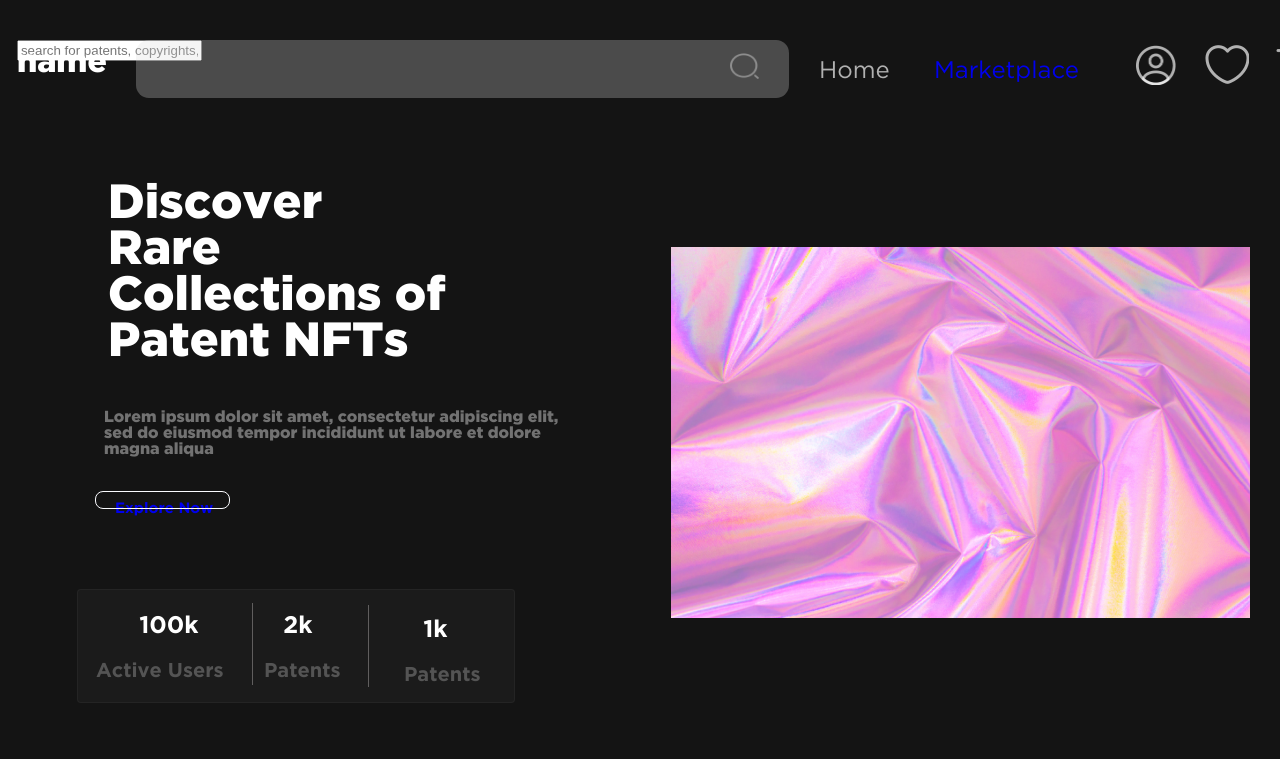
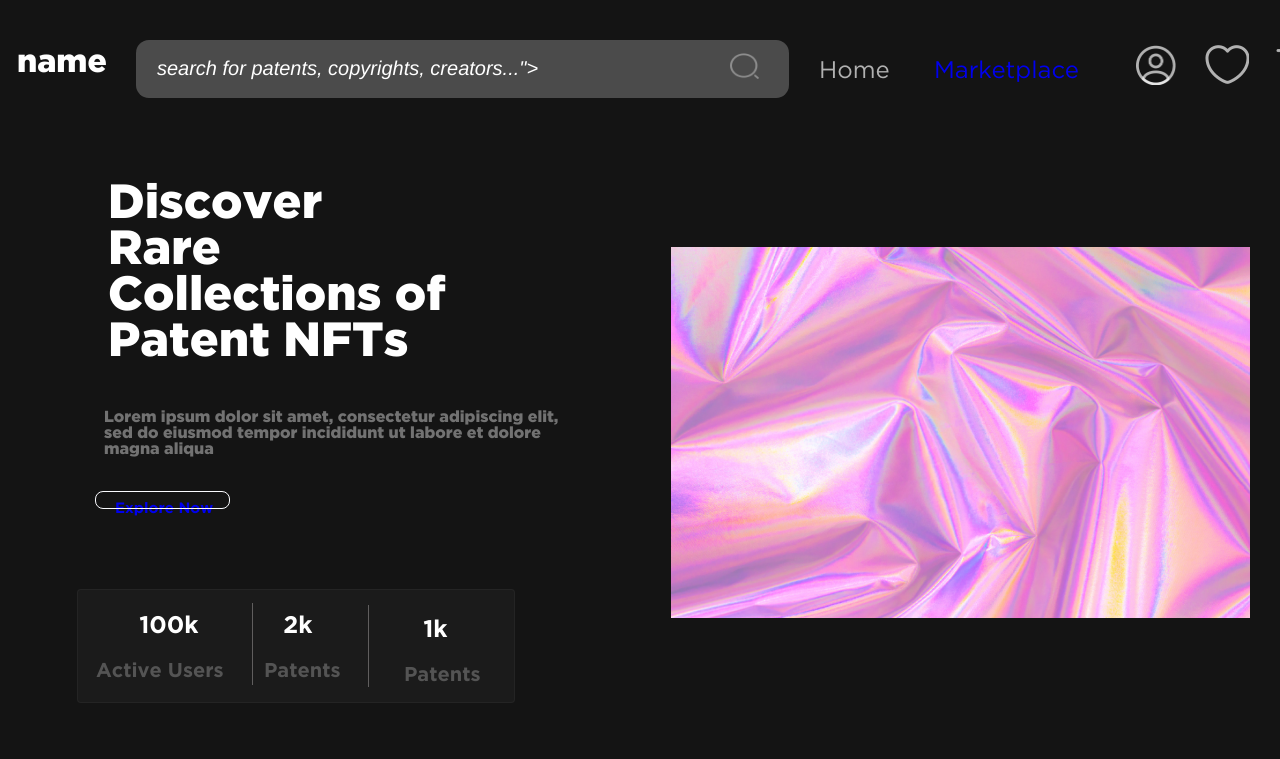
Before and after one commit to Riyagupta0204/PatNSwap, a plain HTML site: page AnimaPackage-Flex-w5hKa/desktop-1.html in a window 1280 px wide. Shown: the top 759 px of the page. Drawn offline with nearby package versions, Linux system fonts and the light colour scheme; a small style sheet from the web is missing.

Commit message:
Update desktop-1.html

```diff
--- a/AnimaPackage-Flex-w5hKa/desktop-1.html
+++ b/AnimaPackage-Flex-w5hKa/desktop-1.html
@@ -60,7 +60,7 @@
                 <div class="ellipse-1"></div>
                 <div class="overlap-group9">
                   <div class="rectangle-13"></div>
-                  <p class="search-for-patents"><form class="example" action="/action_page.php"><input type="text" placeholder="search for patents, copyrights, creators..."></p></form>
+                  <p class="search-for-patents">search for patents, copyrights, creators..."></p>
                   <img
                     class="icon-search-normal-1"
                     src="img/---icon--search-normal-1-@2x.png"
```
